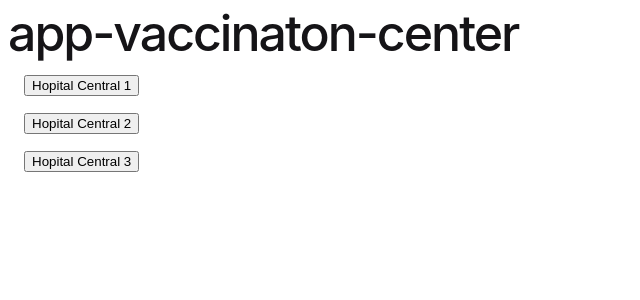
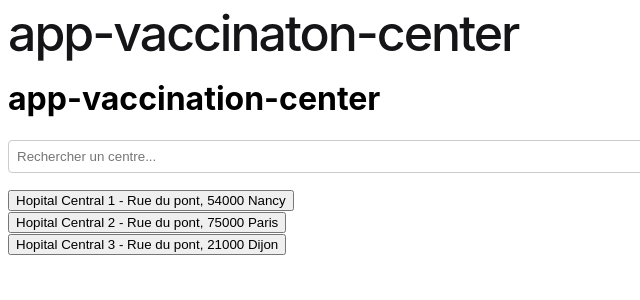
Before and after one commit to Lysandre23/ProjetFullStack, an Angular app in the folder vaccination-app/: page / in a window 1280 px wide. Shown: the top 300 px of the page, without its empty margins (0-640 px from the left). Built offline with nearby package versions, Linux system fonts and the light colour scheme; no server answers.

Commit message:
Modifications dans la liste des centres de vaccination

```diff
--- a/vaccination-app/src/app/vaccination-center-list/vaccination-center-list.component.css
+++ b/vaccination-app/src/app/vaccination-center-list/vaccination-center-list.component.css
@@ -8,6 +8,14 @@ li {
     margin: 1rem;
 }
 
-.selected {
-    background-color: #0FF;
+button.selected {
+    background-color: lightblue;
 }
+
+input[type="text"] {
+    width: 100%;
+    padding: 0.5rem;
+    margin-bottom: 1rem;
+    border: 1px solid #ccc;
+    border-radius: 4px;
+}
--- a/vaccination-app/src/app/vaccination-center-list/vaccination-center-list.component.html
+++ b/vaccination-app/src/app/vaccination-center-list/vaccination-center-list.component.html
@@ -1,9 +1,25 @@
-<ul>
-    <li *ngFor="let aCenter of centers">
-        <button (click)="select(aCenter)" [ngClass]="aCenter == selectedCenter ? 'selected' : ''">{{aCenter.name}}</button>
-    </li>
-</ul>
+<h1>app-vaccination-center</h1>
+
+<input
+  type="text"
+  placeholder="Rechercher un centre..."
+  [(ngModel)]="searchTerm"
+  (input)="filterCenters()"
+/>
+
+<div *ngIf="filteredCenters.length > 0">
+  <div *ngFor="let center of filteredCenters">
+    <button
+      [ngClass]="{ 'selected': selectedCenter?.id === center.id }"
+      (click)="select(center)"
+    >
+      {{ center.name }} - {{ center.address }}, {{ center.postalCode }} {{ center.city }}
+    </button>
+  </div>
+</div>
+<p *ngIf="searchTerm && filteredCenters.length === 0">Aucun centre trouvé.</p>
 
 <div *ngIf="selectedCenter">
-    Centre sélectionné: {{selectedCenter.name}}
+  <p>Centre sélectionné : {{ selectedCenter.name }}</p>
+  <p>Adresse : {{ selectedCenter.address }}, {{ selectedCenter.postalCode }} {{ selectedCenter.city }}</p>
 </div>
--- a/vaccination-app/src/app/vaccination-center-list/vaccination-center-list.component.ts
+++ b/vaccination-app/src/app/vaccination-center-list/vaccination-center-list.component.ts
@@ -3,11 +3,12 @@ import { HttpClient } from '@angular/common/http';
 import { VaccinationCenter } from '../vaccination-center';
 import { NgClass, NgFor, NgIf } from '@angular/common';
 import { HttpClientModule } from '@angular/common/http';
+import { FormsModule } from '@angular/forms';
 
 @Component({
   selector: 'app-vaccination-center-list',
   standalone: true,
-  imports: [NgFor, NgIf, NgClass, HttpClientModule],
+  imports: [NgFor, NgIf, NgClass, HttpClientModule, FormsModule],
   templateUrl: './vaccination-center-list.component.html',
   styleUrls: ['./vaccination-center-list.component.css']
 })
@@ -17,6 +18,8 @@ export class VaccinationCenterListComponent implements OnInit {
     { id: 2, name: "Hopital Central 2", address: "Rue du pont", postalCode: "75000", city: "Paris" },
     { id: 3, name: "Hopital Central 3", address: "Rue du pont", postalCode: "21000", city: "Dijon" }
   ];
+  filteredCenters: VaccinationCenter[] = [];
+  searchTerm: string = '';
   selectedCenter?: VaccinationCenter;
   isLoading = false;
   errorMessage: string | null = null;
@@ -24,6 +27,7 @@ export class VaccinationCenterListComponent implements OnInit {
   constructor(private http: HttpClient) {}
 
   ngOnInit(): void {
+    this.filteredCenters = this.centers;
     this.fetchVaccinationCenters();
   }
 
@@ -34,8 +38,8 @@ export class VaccinationCenterListComponent implements OnInit {
     this.http.get<VaccinationCenter[]>('http://localhost:8080/centers')
       .subscribe({
         next: (data) => {
-          // Ajoute les données récupérées à la liste existante
           this.centers = [...this.centers, ...data];
+          this.filteredCenters = this.centers;
           this.isLoading = false;
         },
         error: (error) => {
@@ -47,6 +51,23 @@ export class VaccinationCenterListComponent implements OnInit {
   }
 
   select(center: VaccinationCenter): void {
-    this.selectedCenter = center;
+    if (this.selectedCenter?.id === center.id) {
+      this.selectedCenter = undefined; // Désélectionner si c'est déjà le centre sélectionné
+    } else {
+      this.selectedCenter = center; // Sélectionner le centre cliqué
+    }
+  }
+
+  filterCenters(): void {
+  this.selectedCenter = undefined; // Réinitialiser la sélection
+  if (this.searchTerm.trim() === '') {
+    this.filteredCenters = [];
+  } else {
+    this.filteredCenters = this.centers.filter(center =>
+      center.name.toLowerCase().includes(this.searchTerm.toLowerCase()) ||
+      center.address.toLowerCase().includes(this.searchTerm.toLowerCase()) ||
+      center.city.toLowerCase().includes(this.searchTerm.toLowerCase())
+    );
+    }
   }
 }
```
